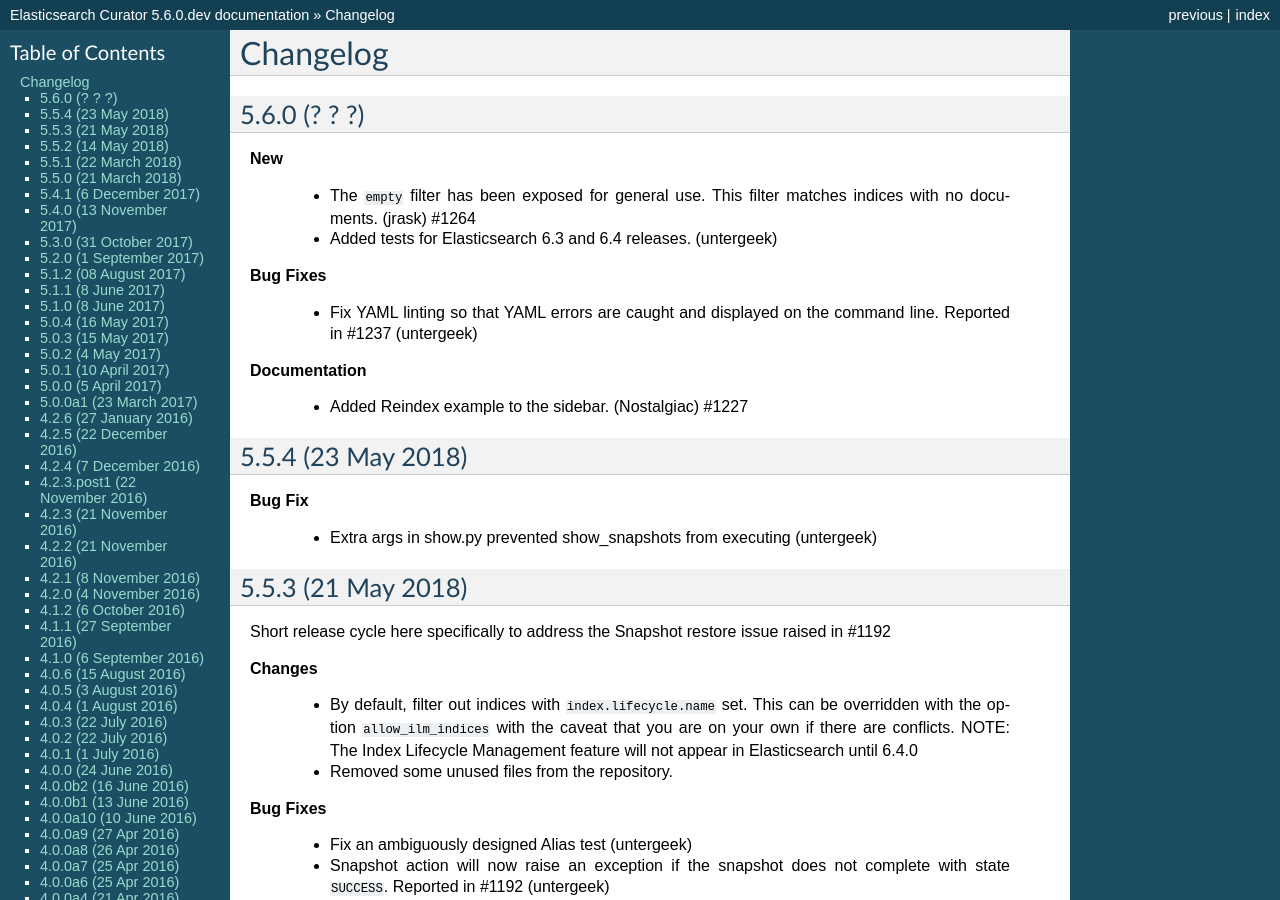
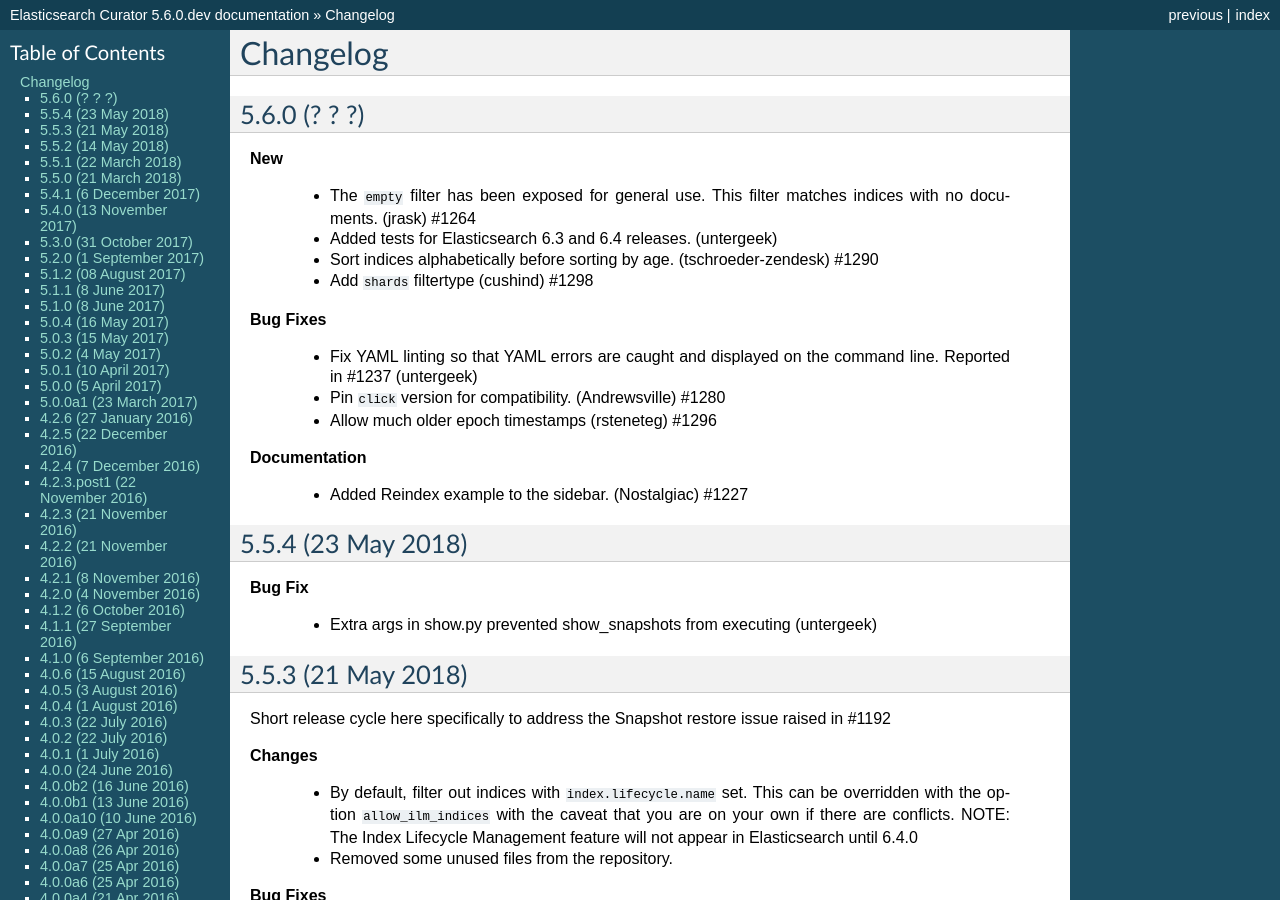
Before and after one commit to elastic/curator, a Sphinx documentation site: the page built from docs/Changelog.rst, in a window 1280 px wide and 900 px high. Built offline with Sphinx 7.4.7, drawn with Linux system fonts in a browser that asks for light colours.

Commit message:
Update changelog with all of the recent changes

```diff
--- a/docs/Changelog.rst
+++ b/docs/Changelog.rst
@@ -11,11 +11,16 @@
   * The ``empty`` filter has been exposed for general use.  This filter matches
     indices with no documents. (jrask) #1264
   * Added tests for Elasticsearch 6.3 and 6.4 releases. (untergeek)
+  * Sort indices alphabetically before sorting by age.
+    (tschroeder-zendesk) #1290
+  * Add ``shards`` filtertype (cushind) #1298
 
 **Bug Fixes**
 
   * Fix YAML linting so that YAML errors are caught and displayed on the
     command line. Reported in #1237 (untergeek)
+  * Pin ``click`` version for compatibility. (Andrewsville) #1280
+  * Allow much older epoch timestamps (rsteneteg) #1296
 
 **Documentation**
 
```
